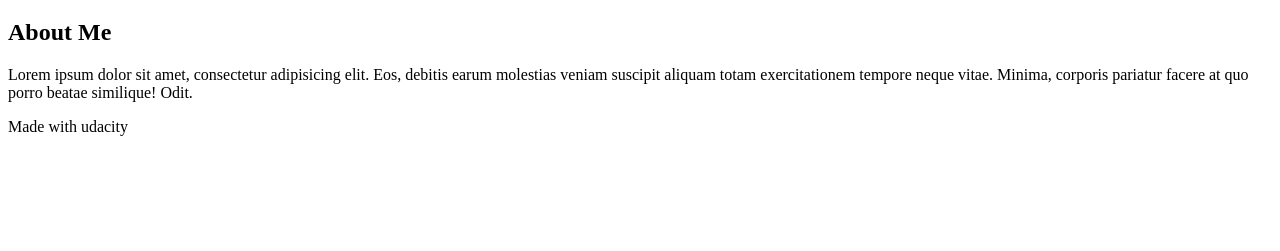
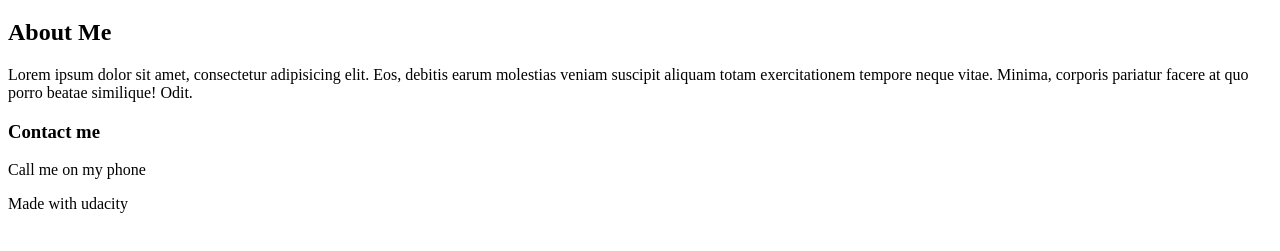
Before and after one commit to Wongel-Yilma/personal, a plain HTML site: page index.html in a window 1280 px wide. Shown: the part 61-312 px from the top of the page. Drawn offline with Linux system fonts and the light colour scheme.

Commit message:
added contact me feature to aside element

```diff
--- a/index.html
+++ b/index.html
@@ -24,6 +24,8 @@
         neque vitae. Minima, corporis pariatur facere at quo porro beatae
         similique! Odit.
       </p>
+      <h3>Contact me</h3>
+      <p>Call me on my phone</p>
     </aside>
     <footer>Made with udacity</footer>
   </body>
```
